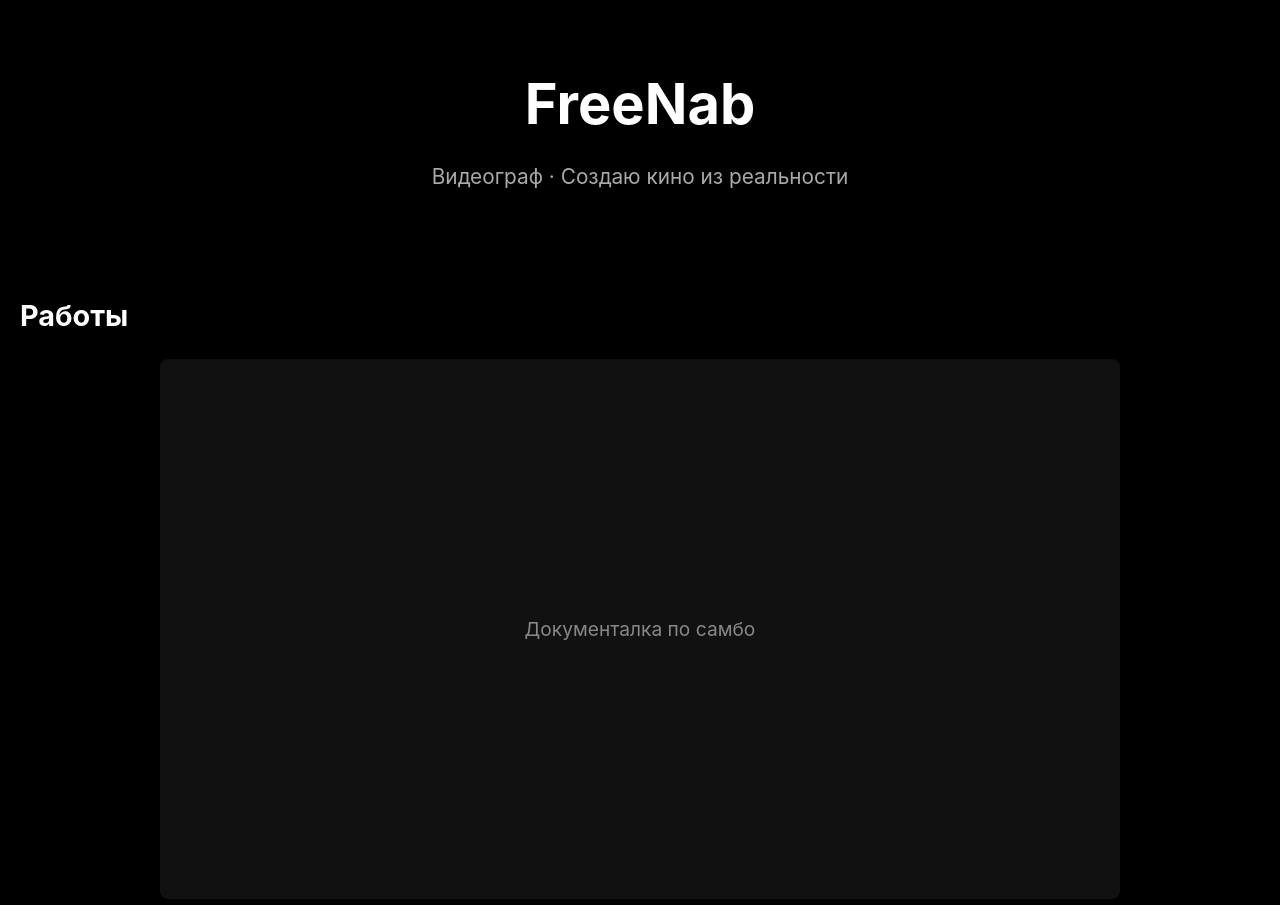
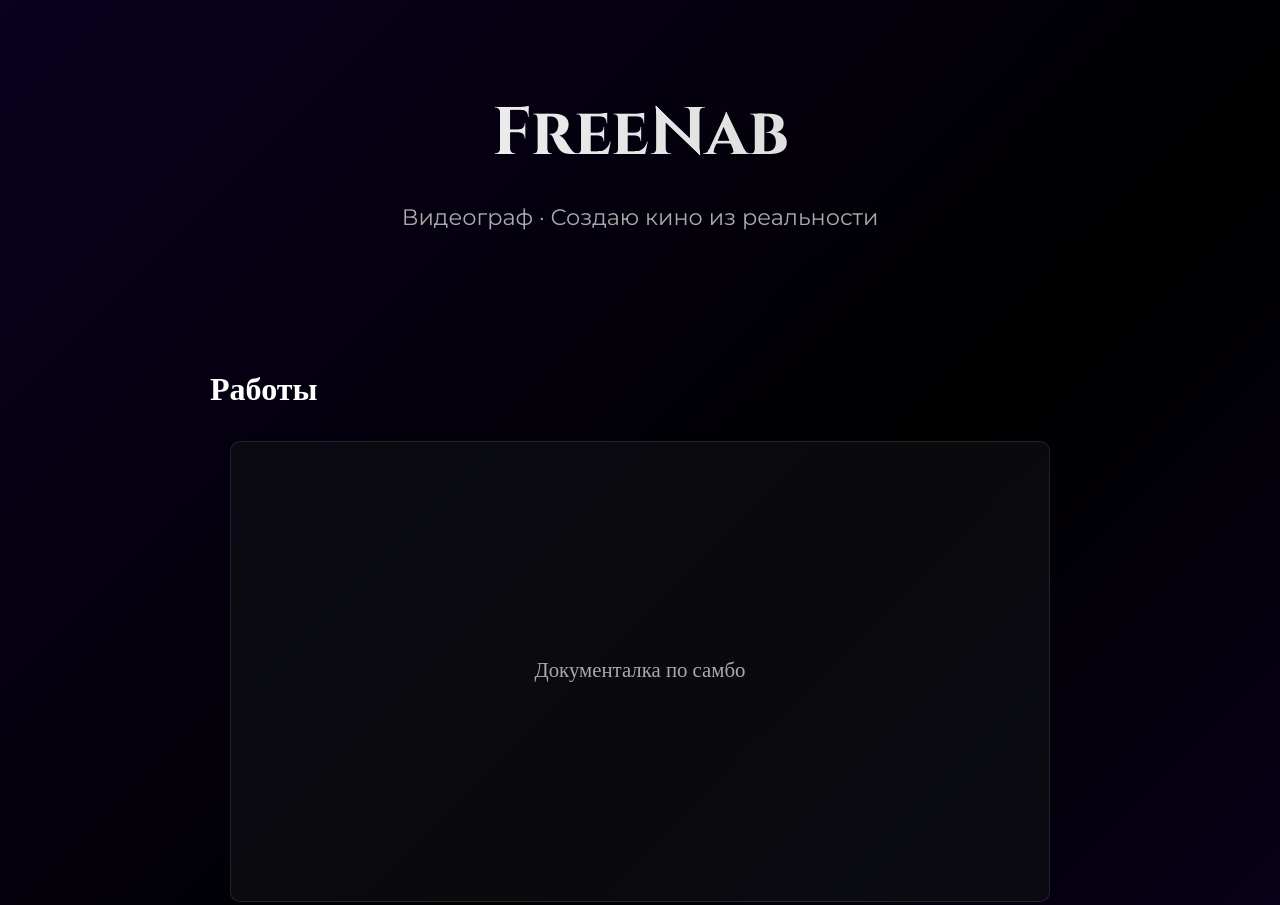
Before and after one commit to freenaboka-creator/portfolio-, a plain HTML site: page index.html in a window 1280 px wide. Shown: the top 905 px of the page. Drawn offline with Linux system fonts and the light colour scheme.

Commit message:
index.html

```diff
--- a/index.html
+++ b/index.html
@@ -3,7 +3,9 @@
 <head>
   <meta charset="UTF-8" />
   <meta name="viewport" content="width=device-width, initial-scale=1.0"/>
-  <title>Твоё Имя — Видеограф</title>
+  <title>FreeNab — Видеограф</title>
+  <!-- Подключаем киношные шрифты -->
+  <link href="https://fonts.googleapis.com/css2?family=Cinzel:wght@400;700&family=Montserrat:wght@300;400;500&display=swap" rel="stylesheet">
   <style>
     * {
       margin: 0;
@@ -11,61 +13,82 @@
       box-sizing: border-box;
     }
     body {
-      font-family: -apple-system, BlinkMacSystemFont, 'Segoe UI', sans-serif;
-      background: #000;
-      color: #fff;
+      font-family: 'Montserrat', sans-serif;
+      background: linear-gradient(135deg, #0a001f 0%, #000 50%, #0d002a 100%);
+      color: #f0f0f0;
       line-height: 1.6;
     }
     header {
-      padding: 60px 20px;
+      position: relative;
+      padding: 80px 20px;
       text-align: center;
     }
     header h1 {
-      font-size: 2.5rem;
-      margin-bottom: 10px;
+      font-family: 'Cinzel', serif;
+      font-size: 3.2rem;
+      font-weight: 700;
+      letter-spacing: -0.5px;
+      background: linear-gradient(90deg, #fff, #ccc);
+      -webkit-background-clip: text;
+      background-clip: text;
+      color: transparent;
+      margin-bottom: 12px;
     }
     header p {
+      font-family: 'Montserrat', sans-serif;
       color: #aaa;
-      font-size: 1.1rem;
+      font-size: 1.2rem;
+      max-width: 600px;
+      margin: 0 auto;
+    }
+    .section {
+      padding: 50px 20px;
+      max-width: 900px;
+      margin: 0 auto;
+    }
+    .section h2 {
+      font-family: 'Cinzel', serif;
+      font-size: 2rem;
+      margin-bottom: 24px;
+      color: #fff;
     }
     .works {
       padding: 0 20px 40px;
+      max-width: 1000px;
+      margin: 0 auto;
     }
     .work {
-      background: #111;
-      margin-bottom: 30px;
-      border-radius: 8px;
+      background: rgba(15, 15, 20, 0.7);
+      border: 1px solid rgba(255, 255, 255, 0.1);
+      margin-bottom: 40px;
+      border-radius: 10px;
       aspect-ratio: 16 / 9;
       display: flex;
       align-items: center;
       justify-content: center;
-      color: #888;
-      font-size: 1.2rem;
+      font-family: 'Cinzel', serif;
+      font-size: 1.3rem;
+      color: #aaa;
+      transition: transform 0.3s ease;
     }
-    .section {
-      padding: 40px 20px;
-    }
-    .section h2 {
-      margin-bottom: 20px;
-      font-size: 1.8rem;
-    }
-    .section p, .contacts a {
-      color: #ccc;
-      font-size: 1.1rem;
+    .work:hover {
+      transform: translateY(-4px);
+      color: #fff;
+      border-color: rgba(255, 255, 255, 0.2);
     }
     .contacts a {
       display: inline-block;
-      margin-top: 10px;
-      color: #1e88e5;
+      margin-top: 8px;
+      color: #64b5f6;
       text-decoration: none;
+      font-family: 'Montserrat', sans-serif;
     }
     .contacts a:hover {
       text-decoration: underline;
     }
     @media (min-width: 768px) {
-      header h1 { font-size: 3.5rem; }
-      header p { font-size: 1.3rem; }
-      .works { max-width: 1000px; margin: 0 auto; }
+      header h1 { font-size: 4.2rem; }
+      header p { font-size: 1.4rem; }
     }
   </style>
 </head>
@@ -85,16 +108,17 @@
 
   <div class="section">
     <h2>Обо мне</h2>
-    <p>Работаю с видео с 2023года. Мои проекты — это баланс между эмоциями и кинематографом. Верю, что каждая история заслуживает быть рассказанной в кадре.</p>
+    <p>Работаю с видео с 2023 года. Мои проекты — это баланс между эмоциями и кинематографом. Верю, что каждая история заслуживает быть рассказанной в кадре.</p>
   </div>
 
   <div class="section">
     <h2>Контакты</h2>
     <p>Готов обсудить новые проекты!</p>
-    <br><a href="https://t.me/@freenab">Telegram</a>
-    <br><a href="https://instagram.com/nabokaone_love">Instagram</a>
-    -->
+    <a href="https://t.me/freenab">Telegram</a><br>
+    <a href="https://instagram.com/nabokaone_love">Instagram</a>
   </div>
 
 </body>
 </html>
+</body>
+</html>
```
